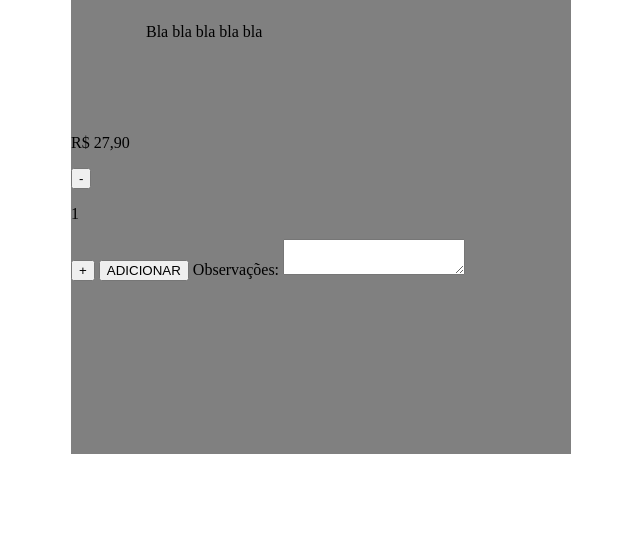
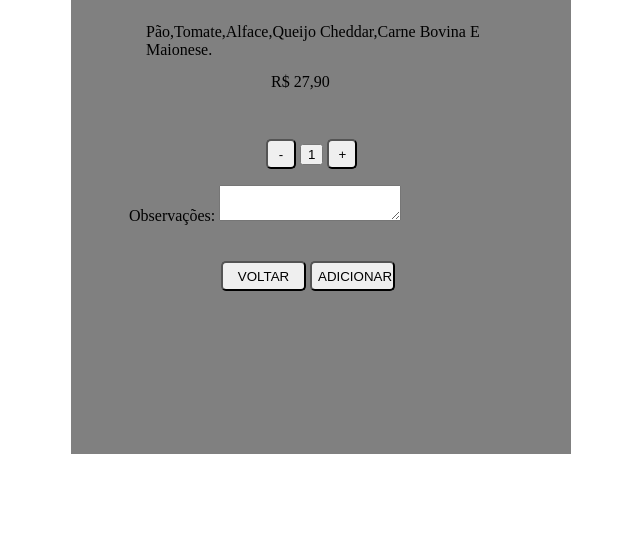
Before and after one commit to marlonprado04/PROJETO_php_QI_web_ii_projeto_final, a PHP site: page /view/cardapio/exibirDetalhesItem.html in a window 1280 px wide. Shown: the part 266-800 px from the top of the page, without its empty margins (319-959 px from the left). Run offline with PHP 8.4, Linux system fonts and the light colour scheme.

Commit message:
adiciona tela e estilo de tela da página exibirDetalhesItem.php

```diff
--- a/view/cardapio/exibirDetalhesItem.html
+++ b/view/cardapio/exibirDetalhesItem.html
@@ -1,41 +1,42 @@
 <!DOCTYPE html>
-<html lang="pt-BR">
+<html lang="pt-br">
+
 <head>
   <meta charset="UTF-8">
   <meta name="viewport" content="width=device-width, initial-scale=1.0">
-  <title>Detalhes do item</title>
+  <title>detalhes item</title>
 
   <link rel="stylesheet" href="style.css">
+
 </head>
+
 <body>
 
   <div class="container">
-
     <form action="#">
-
       <div class="div_image">
-        <img class="item_image" src="https://www.washingtonpost.com/wp-apps/imrs.php?src=https://arc-anglerfish-washpost-prod-washpost.s3.amazonaws.com/public/M6HASPARCZHYNN4XTUYT7H6PTE.jpg&w=1200">
+        <img class="item_image"
+          src="https://www.washingtonpost.com/wp-apps/imrs.php?src=https://arc-anglerfish-washpost-prod-washpost.s3.amazonaws.com/public/M6HASPARCZHYNN4XTUYT7H6PTE.jpg&w=1200">
       </div>
 
+      <h3 class="item_name">PETRÓPOLIS</h3>
+      <p class="item_description">Pão,Tomate,Alface,Queijo Cheddar,Carne Bovina E Maionese. </p>
+      <p class="item_price"> R$ 27,90 </p>
+      <p></p>
+      <button class="item_reduc">-</button>
+      <button class="item_quantity">1</button>
+      <button class="item_sum">+</button>
+      <p></p><label class="label_obs" for="obs">Observações: </label>
+      <textarea class="area_obs"></textarea>
 
-      <h3 class="item_name">PETRÓPOLIS</h3>
-
-      <p class="item_description">Bla bla bla bla bla</p>
-
-      <p class="item_price">R$ 27,90</p>
-
-      <button class="item_reduc">-</button>
-      <p class="item_quantity">1</p>
-      <button class="item_sum">+</button>
-
+      <p></p><button class="item_retorna">VOLTAR</button>
       <button class="item_adds">ADICIONAR</button>
 
-      <label class="label_obs" for="obs">Observações: </label>
-      <textarea class="area_obs"></textarea>
+    </form>
+  </div>
 
-    </form>
 
   </div>
+</body>
 
-</body>
 </html>
--- a/view/cardapio/style.css
+++ b/view/cardapio/style.css
@@ -1,40 +1,79 @@
-
-.container{
+.container {
   background-color: grey;
 
   width: 500px;
   height: 700px;
-
   margin: auto;
 }
 
-.div_image{
-  margin-left: 85px;
+.div_image {
+  background-color: aqua;
+  margin-left: 103px;
   margin-top: 20px;
   width: 300px;
   height: 200px;
 }
 
-.item_image{
+.item_image {
+
   max-width: 100%;
   max-width: 100%;
-}
-
-.item_name{
-
-  text-align: center;
-  width: 300px;
-
-  margin-left: 85px;
 
 }
 
-.item_description{
+.item_name {
+  text-align: center;
+  width: 300px;
+  margin-left: 85px;
+}
+
+.item_description {
+
   width: 350px;
-  height: 85px;
-
+  height: 20px;
   margin-left: auto;
   margin-right: auto;
-
   padding: 10px;
 }
+
+.item_price {
+  position: relative;
+  margin-left: 200px;
+  margin-top: 20px;
+  width: 60px;
+  height: 30px;
+
+}
+
+.item_reduc {
+  border-radius: 5px;
+  position: relative;
+  margin-left: 195px;
+  margin-top: 20px;
+  width: 30px;
+  height: 30px;
+}
+
+.item_sum {
+  border-radius: 5px;
+  width: 30px;
+  height: 30px;
+}
+
+.item_retorna {
+  border-radius: 5px;
+  margin-left: 150px;
+  margin-top: 20px;
+  width: 85px;
+  height: 30px;
+}
+
+.item_adds {
+  border-radius: 5px;
+  width: 85px;
+  height: 30px;
+}
+
+.label_obs {
+  margin-left: 58px;
+}
```
